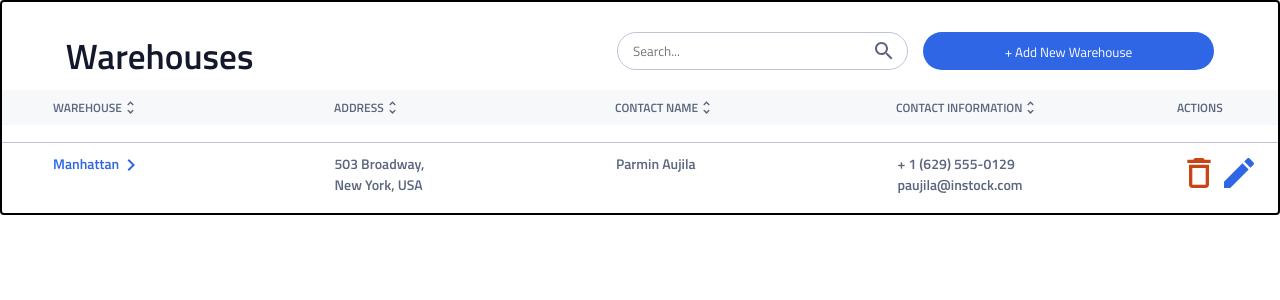
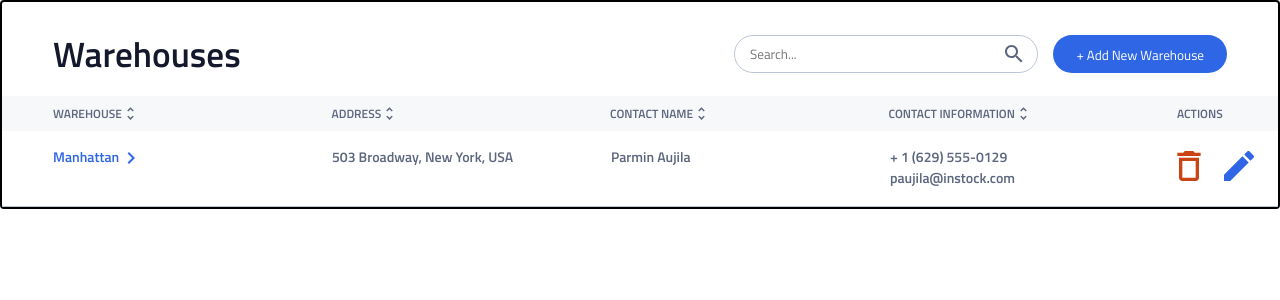
Before and after one commit to sandyngu/shredder-instock, a React (Create React App) app in the folder client/: page / in a window 1280 px wide. Shown: the top 300 px of the page. Built offline with nearby package versions, Linux system fonts and the light colour scheme.

Commit message:
Creating Class Component for WarehousesList

```diff
--- a/client/src/components/WarehouseListItem/warehouse-list-item.scss
+++ b/client/src/components/WarehouseListItem/warehouse-list-item.scss
@@ -18,6 +18,9 @@ a {
     @include tablet {
         display: flex;
         justify-content: space-around;
+        border-bottom: 1px solid $cloud;
+        border-top: none;
+        margin-top: 5px;
     }
 
     &__container {
@@ -39,6 +42,10 @@ a {
     &-info {
         height: 57px;
         width: 120px;
+
+        @include desktop {
+            width: 230px;
+        }
 
         &-heading {
             margin: 3px auto;
@@ -78,4 +85,7 @@ a {
              }
         }
     }
+    &__icon-edit {
+        padding-left: 10px;
+    }
 }
--- a/client/src/components/WarehousesList/warehouses-list.scss
+++ b/client/src/components/WarehousesList/warehouses-list.scss
@@ -20,7 +20,7 @@ button {
         @include tablet {
             align-items: center;
             justify-content: space-between;
-            margin: 7px 5%;
+            margin: 15px 4%;
         }
 
         &-title {
@@ -29,7 +29,7 @@ button {
             margin: 25px 0 12px 0;
 
             @include tablet {
-                margin: 20px 0 0 0;
+                margin: 10px 0 0 0;
             }
         }
         &-container {
@@ -38,7 +38,9 @@ button {
             @include tablet {
                 width: 52%;
             }
-
+            @include desktop {
+                width: 42%;
+            }
         }
         &-form {
 
@@ -73,6 +75,10 @@ button {
 
                 @include tablet {
                     height: 38px;
+                    max-width: 200px;
+                }
+                @include desktop {
+                    width: 55%;
                 }
             }
         }
@@ -107,6 +113,7 @@ button {
 
         &-actions {
             width: 50px;
+            padding-left: 10px;
         }
     }
 }
```
Also changed, not shown: client/src/components/WarehouseListItem/WarehouseListItem.jsx (+7 -7 lines), client/src/components/WarehousesList/WarehousesList.jsx (+9 -6 lines).
